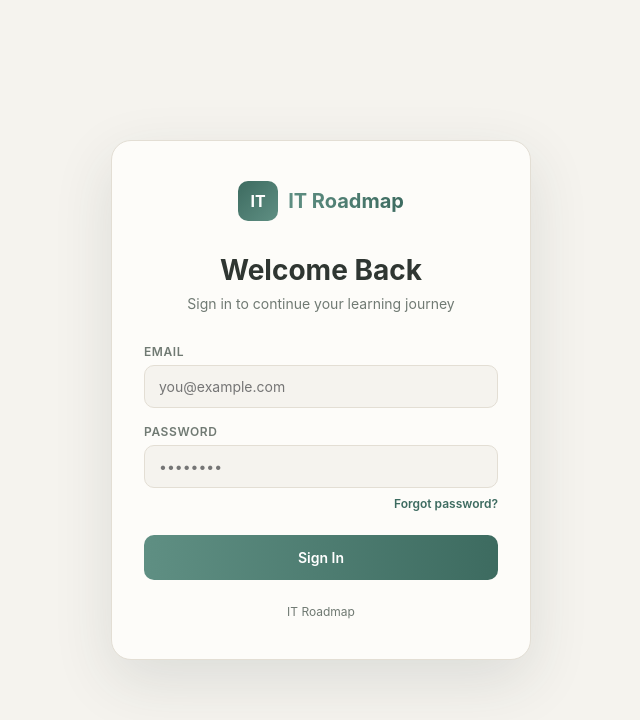
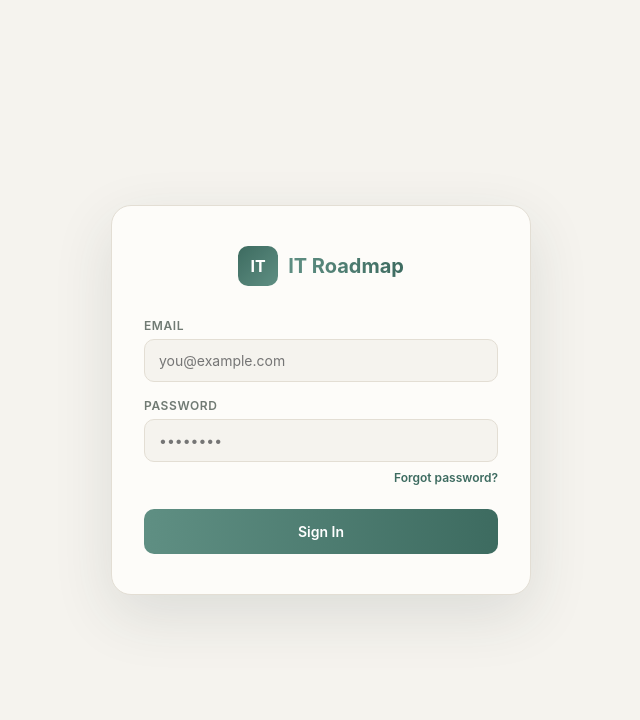
Before and after one commit to Riven-nen/ai-roadmap-generator, a Next.js app: page /login in a window 1280 px wide. Shown: the top 720 px of the page, without its empty margins (319-959 px from the left). Built offline with nearby package versions, Linux system fonts and the light colour scheme; no server answers.

Commit message:
style(login): remove welcome heading and footer

```diff
--- a/src/app/login/page.tsx
+++ b/src/app/login/page.tsx
@@ -51,9 +51,6 @@ function LoginForm() {
           <span className={styles.logoText}>IT Roadmap</span>
         </div>
 
-        <h1 className={styles.title}>Welcome Back</h1>
-        <p className={styles.subtitle}>Sign in to continue your learning journey</p>
-
         <form className={styles.form} onSubmit={handleLogin}>
           <div className={styles.field}>
             <label className={styles.label} htmlFor="email">Email</label>
@@ -99,8 +96,6 @@ function LoginForm() {
             {loading ? "Signing in..." : "Sign In"}
           </button>
         </form>
-
-        <p className={styles.footer}>IT Roadmap</p>
       </div>
     </div>
   );
```
